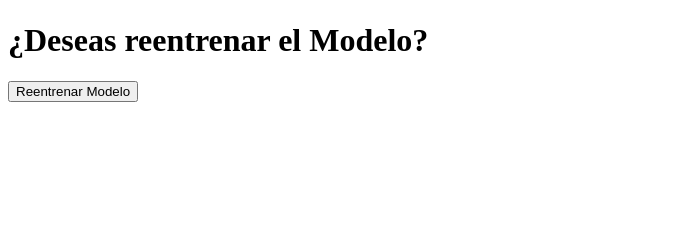
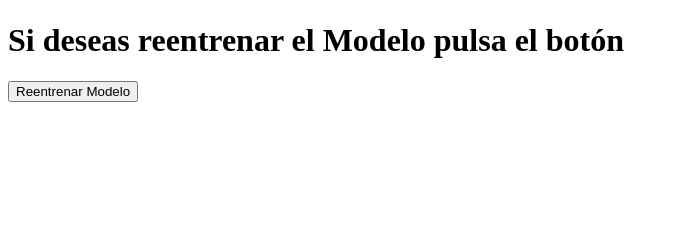
Before and after one commit to FernandoManzanoC/titanic_despligue, a Flask app: page / in a window 1280 px wide. Shown: the part 297-537 px from the top of the page, without its empty margins (0-678 px from the left). Run offline with Flask 3, Linux system fonts and the light colour scheme.

Commit message:
Update index.html

```diff
--- a/templates/index.html
+++ b/templates/index.html
@@ -39,7 +39,7 @@
     <h2>Probabilidad de Supervivencia: {{ probabilidad }}</h2>
     {% endif %}
 
-    <h1>¿Deseas reentrenar el Modelo?</h1>
+    <h1> Si deseas reentrenar el Modelo pulsa el botón</h1>
 
     <form method="post" action="{{ url_for('retrain') }}">
         <input type="submit" value="Reentrenar Modelo">
```
